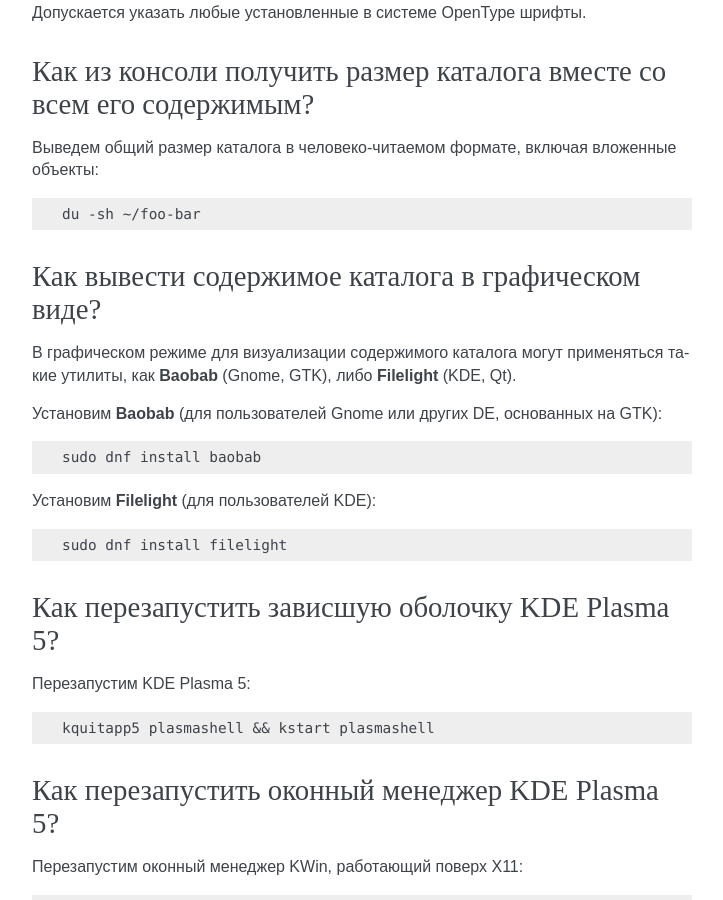
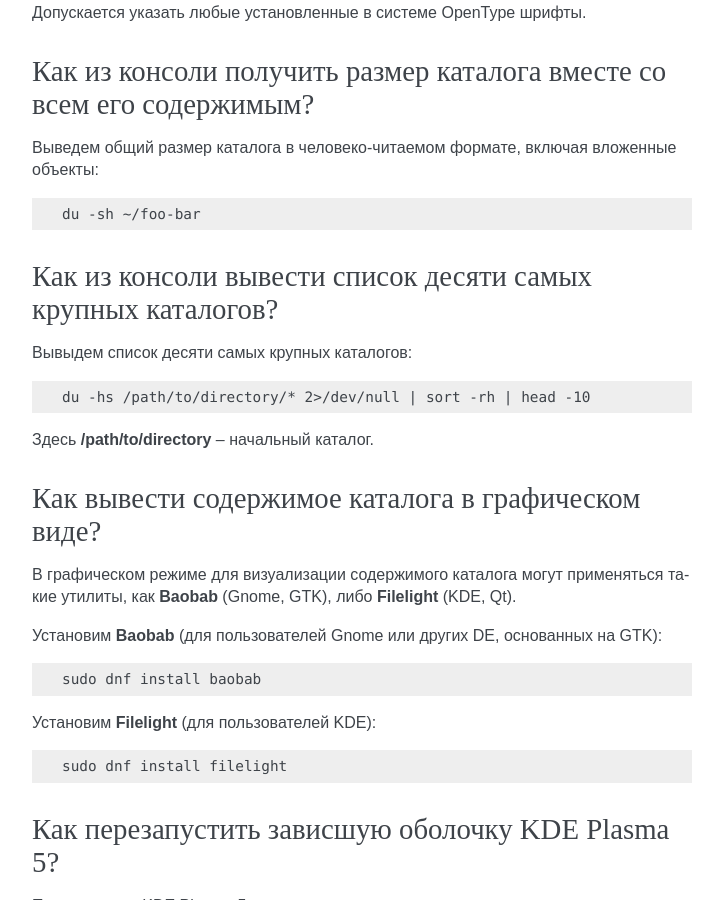
Before and after one commit to RussianFedora/FAQ, a Sphinx documentation site: the page built from source/using-applications.rst, in a window 1280 px wide and 900 px high, scrolled down 17651 px. Shown: the whole window, without its empty margins (388-1111 px from the left). Built offline with Sphinx 7.4.7, drawn with Linux system fonts in a browser that asks for light colours; some of the changed text lies outside the part shown.

Commit message:
Added question about listing top 10 directories in a specified directory.

```diff
--- a/source/using-applications.rst
+++ b/source/using-applications.rst
@@ -959,6 +959,20 @@
 
     du -sh ~/foo-bar
 
+.. index:: du, disk usage, coreutils, directory size, console
+.. _directory-size-top:
+
+Как из консоли вывести список десяти самых крупных каталогов?
+=================================================================
+
+Вывыдем список десяти самых крупных каталогов:
+
+.. code-block:: text
+
+    du -hs /path/to/directory/* 2>/dev/null | sort -rh | head -10
+
+Здесь **/path/to/directory** -- начальный каталог.
+
 .. index:: disk usage, directory size, filelight, baobab
 .. _directory-size-gui:
 
```
